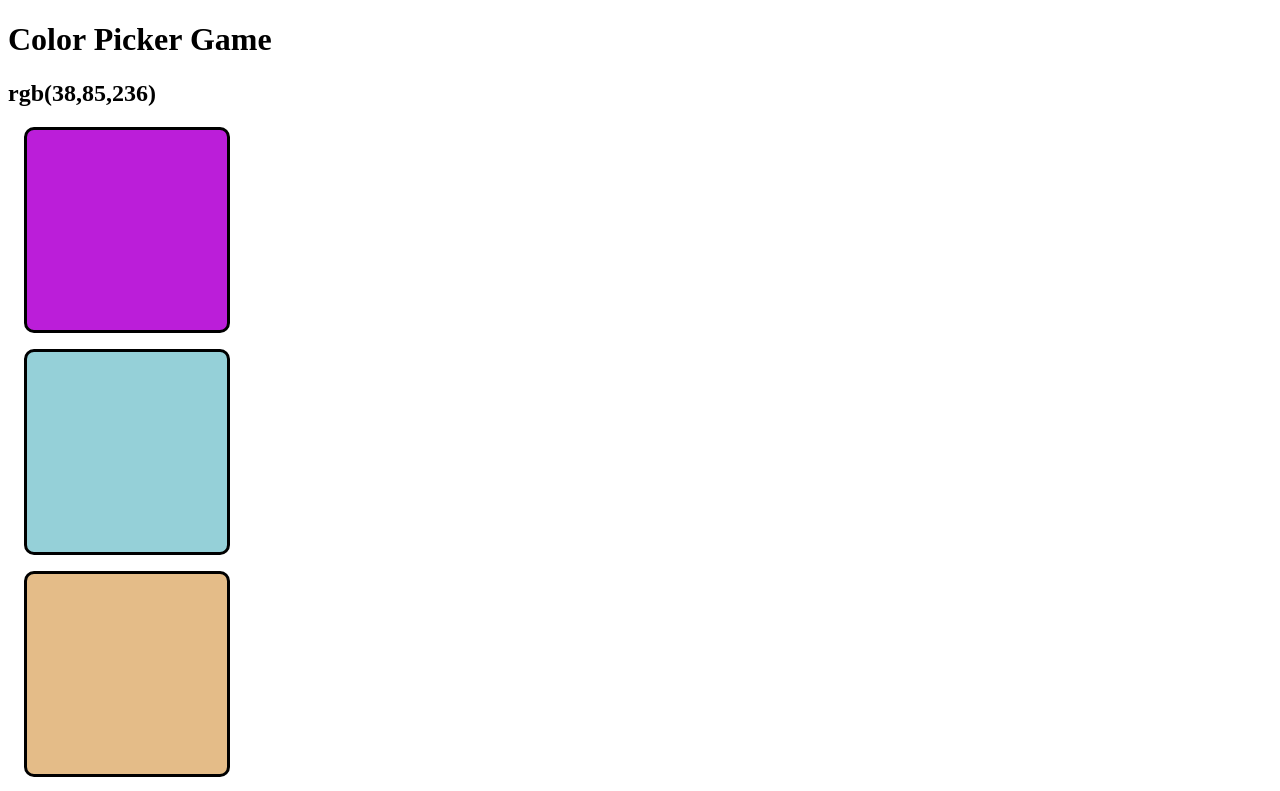
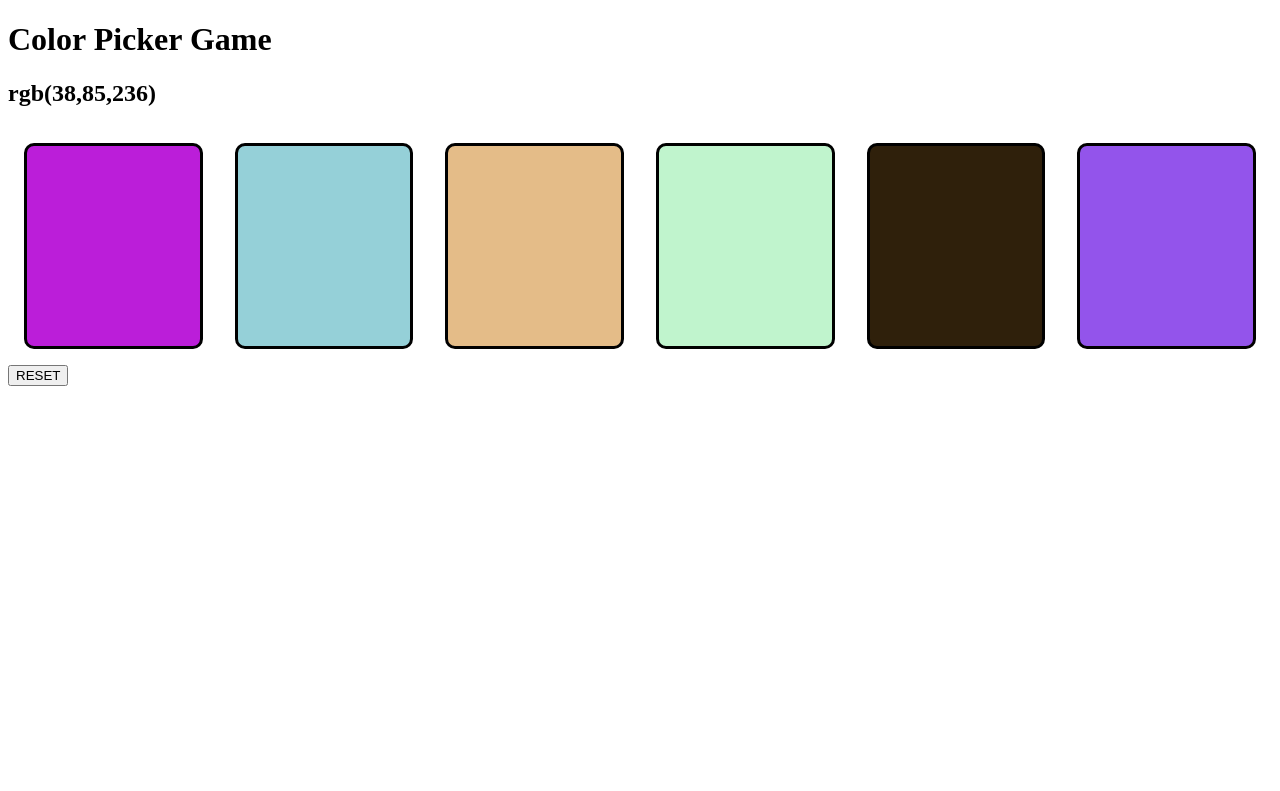
Before and after one commit to Mattwwilson34/color-picker-game, a React (Create React App) app: page / in a window 1280 px wide. Shown: the top 791 px of the page. Built offline with nearby package versions, Linux system fonts and the light colour scheme.

Commit message:
Added Button component

```diff
--- a/src/App.css
+++ b/src/App.css
@@ -0,0 +1,3 @@
+.ColorBlockContainer {
+  display: flex;
+}
--- a/src/App.js
+++ b/src/App.js
@@ -1,8 +1,9 @@
 import './App.css';
+import React, { useState, useEffect } from 'react';
 import RgbDisplay from './Components/RgbDisplay';
 import ColorBlock from './Components/ColorBlock';
 import randomRGB from './Utils/randomRGB';
-import React, { useState, useEffect } from 'react';
+import Button from './Components/Button';
 
 function App() {
   const [winColor, setWinColor] = useState(randomRGB());
@@ -24,9 +25,12 @@ function App() {
     <div className='App'>
       <h1>Color Picker Game</h1>
       <RgbDisplay RGB={winColor} />
-      {colorArray.map((color) => {
-        return <ColorBlock key={color} color={color} />;
-      })}
+      <div className='ColorBlockContainer'>
+        {colorArray.map((color) => {
+          return <ColorBlock key={color} color={color} />;
+        })}
+      </div>
+      <Button label='RESET' onClick={() => console.log('Clicked')} />
     </div>
   );
 }
--- /dev/null
+++ b/src/Components/Button/Button.jsx
@@ -0,0 +1,10 @@
+import './Button.css';
+import React from 'react';
+
+const Button = (props) => {
+  const { label, onClick } = props;
+
+  return <button onClick={onClick}>{label}</button>;
+};
+
+export default Button;
--- /dev/null
+++ b/src/Components/Button/index.js
@@ -0,0 +1 @@
+export { default } from './Button'
```
Also changed, not shown: src/Components/Button/Button.css (added), 1 other file (tests, documents, lock files or other folders).
